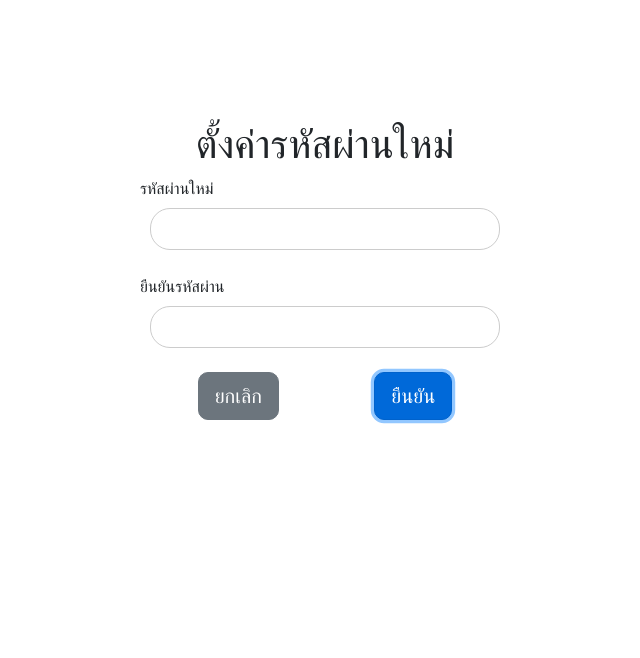
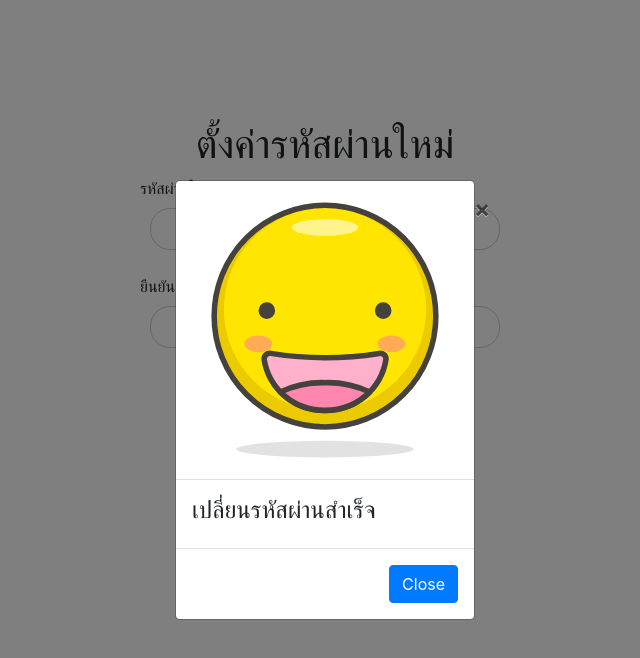
Before and after one commit to Thanawat-git/HealthCareProject, a React (Create React App) app in the folder health-care-application/: page /resetpassword in a window 1280 px wide. Both pictures are taken after a click on the button "ยืนยัน". Shown: the top 658 px of the page, without its empty margins (315-955 px from the left). Built offline with nearby package versions, Linux system fonts and the light colour scheme.

Commit message:
edit resetpw can use const in class component

```diff
--- a/health-care-application/src/App.js
+++ b/health-care-application/src/App.js
@@ -7,7 +7,7 @@ import HomeBody from "./components/home-body/home-body";
 import { BrowserRouter as Router, Switch, Route, Redirect } from "react-router-dom";
 import { Container, Button, Row, Col } from "react-bootstrap";
 import VerifyIdentity from "./components/verify-identity/verify-identity";
-import ResetPassword from "./components/reset-password/reset-password"
+import ResetPassword from "./components/reset-password/reset-password";
 
 export default class App extends Component {
   redirectToLogin = ()=>{
--- /dev/null
+++ b/health-care-application/src/components/popup/index.js
@@ -0,0 +1 @@
+export { default } from './popup';
--- /dev/null
+++ b/health-care-application/src/components/popup/popup.js
@@ -0,0 +1,26 @@
+import React from "react";
+import { Modal, Button } from "react-bootstrap";
+import Smile from "../images/face.svg"
+
+export default function popup(props) {
+
+
+  return (
+    <Modal
+      {...props}
+      size="sm"
+      aria-labelledby="contained-modal-title-vcenter"
+      centered
+    >
+      <Modal.Header closeButton>
+        <img src={Smile}  /> <br/>
+      </Modal.Header>
+      <Modal.Body>
+        <h4>เปลี่ยนรหัสผ่านสำเร็จ</h4>
+      </Modal.Body>
+      <Modal.Footer>
+        <Button onClick={props.onHide}>Close</Button>
+      </Modal.Footer>
+    </Modal>
+  );
+}
--- a/health-care-application/src/components/reset-password/reset-password.js
+++ b/health-care-application/src/components/reset-password/reset-password.js
@@ -1,5 +1,5 @@
-import React, { Component } from 'react';
-import '../verify-identity/verify-identity.css'
+import React, { Component, useState } from "react";
+import "../verify-identity/verify-identity.css";
 import {
   Container,
   Form,
@@ -8,8 +8,19 @@ import {
   FormControl,
   ButtonToolbar,
 } from "react-bootstrap";
+import Popup from "../popup/popup";
 
 class ResetPassword extends Component {
+// export default function ResetPassword() {
+  // const [modalShow, setModalShow] = React.useState(false);
+
+  constructor(props) {
+    super(props);
+    this.state = {
+      modalShow: false
+    }
+  }
+
   render() {
   return (
     <Container>
@@ -35,20 +46,30 @@ class ResetPassword extends Component {
           <br />
           <ButtonToolbar>
             <Button
-                onClick={()=>this.props.history.push("/login")}
+              onClick={()=>this.props.history.push("/")}
               size="lg"
               className="bt-verify mx-auto d-block"
               variant="secondary"
             >
               ยกเลิก
             </Button>
-              <Button size="lg" className="bt-verify mx-auto d-block">
+            <Button
+              // onClick={()=>setModalShow(true)}
+              onClick={()=>this.setState({ modalShow: true})}
+              size="lg"
+              className="bt-verify mx-auto d-block"
+            >
               ยืนยัน
             </Button>
           </ButtonToolbar>
         </Form>
       </Col>
       <Col></Col>
+      {/* <Popup show={modalShow} onHide={() => setModalShow(false)} /> */}
+      <Popup show={this.state.modalShow} onHide={()=>this.setState({ modalShow: false})} />
+      <br />
+      <br />
+
     </Container>
   );
 }
--- a/health-care-application/src/components/verify-identity/verify-identity.js
+++ b/health-care-application/src/components/verify-identity/verify-identity.js
@@ -51,6 +51,8 @@ class VerifyIdentity extends Component {
           </Form>
         </Col>
         <Col></Col>
+        <br />
+        <br />
       </Container>
     );
   }
```
Also changed, not shown: health-care-application/src/components/images/face.svg (added), health-care-application/src/components/popup/popup.css (added), 1 other file (tests, documents, lock files or other folders). Lines whose indentation alone changed are shown as unchanged.
